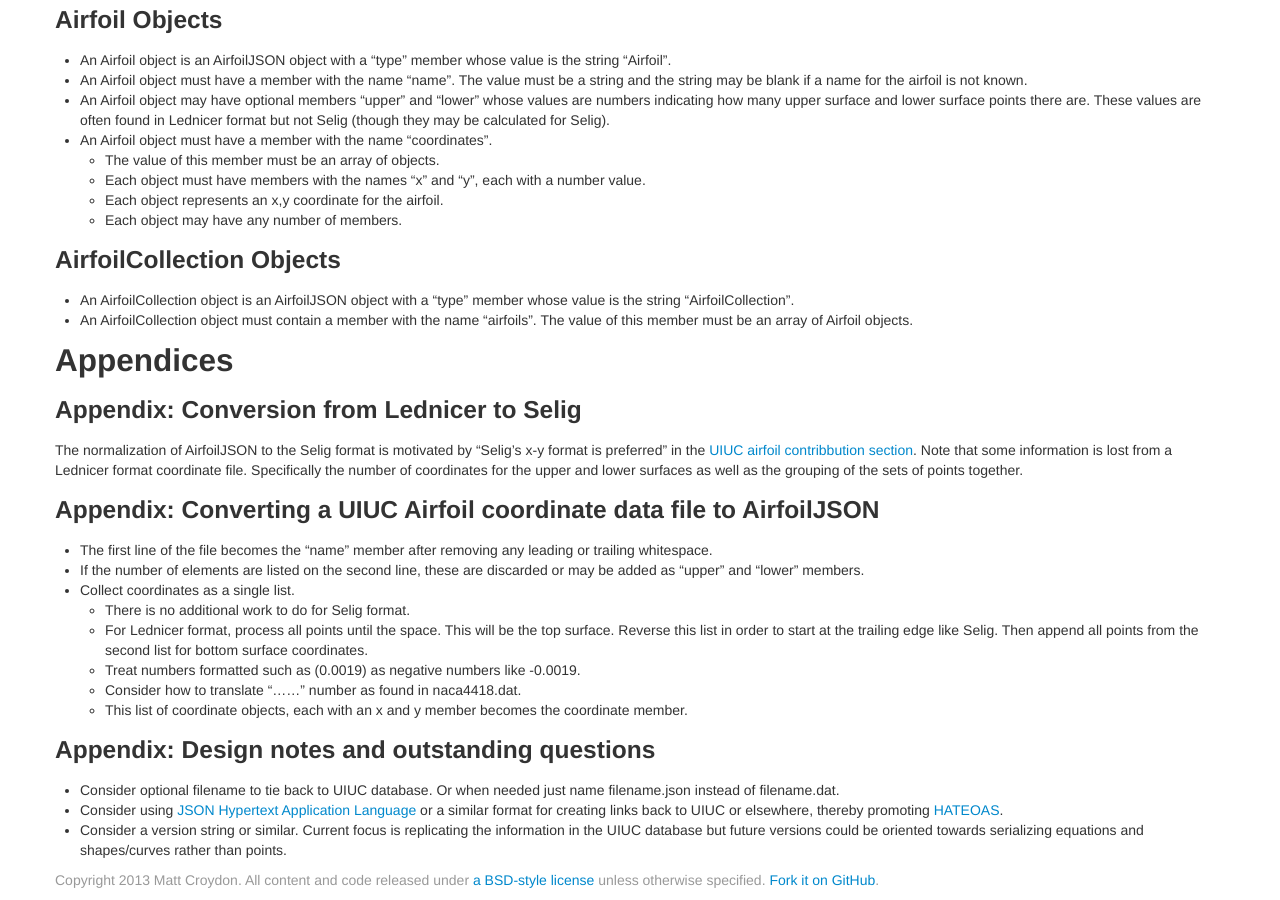
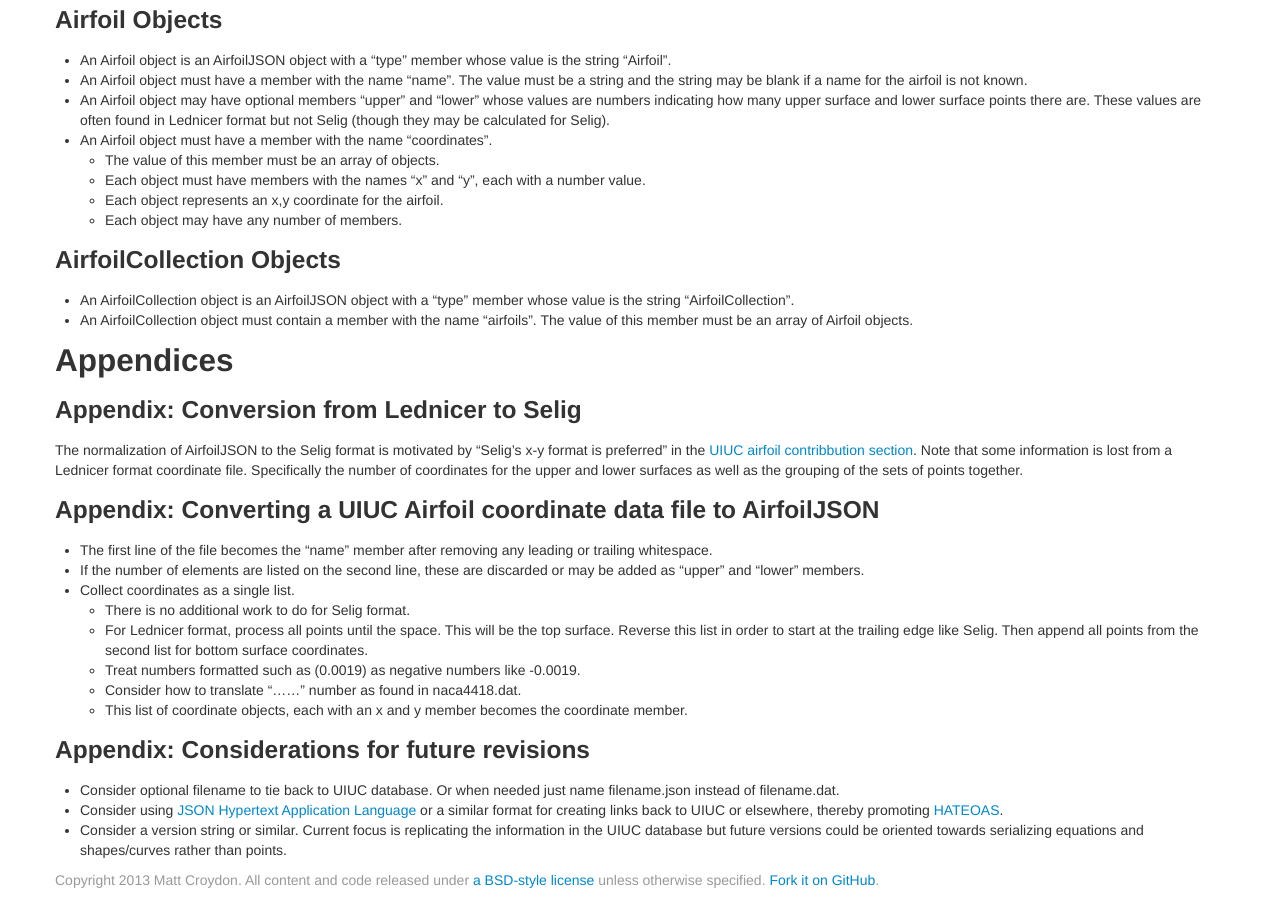
Before and after one commit to aeroneering/aeroneering.github.com, a Jekyll site: the page built from airfoiljson/index.md, in a window 1280 px wide and 900 px high, scrolled down 2718 px. Built offline with Jekyll 4.4.1, drawn with Linux system fonts in a browser that asks for light colours.

Commit message:
Updated header for thoughts and considerations for future versions.

```diff
--- a/airfoiljson/index.md
+++ b/airfoiljson/index.md
@@ -167,7 +167,7 @@ The normalization of AirfoilJSON to the Selig format is motivated by "Selig's x-
   * Consider how to translate "......" number as found in naca4418.dat.
   * This list of coordinate objects, each with an x and y member becomes the coordinate member.
 
-### Appendix: Design notes and outstanding questions ###
+### Appendix: Considerations for future revisions ###
 
 * Consider optional filename to tie back to UIUC database.  Or when needed just name filename.json instead of filename.dat.
 * Consider using [JSON Hypertext Application Language](http://tools.ietf.org/id/draft-kelly-json-hal-05.txt) or a similar format for creating links back to UIUC or elsewhere, thereby promoting [HATEOAS](http://en.wikipedia.org/wiki/HATEOAS).
```
